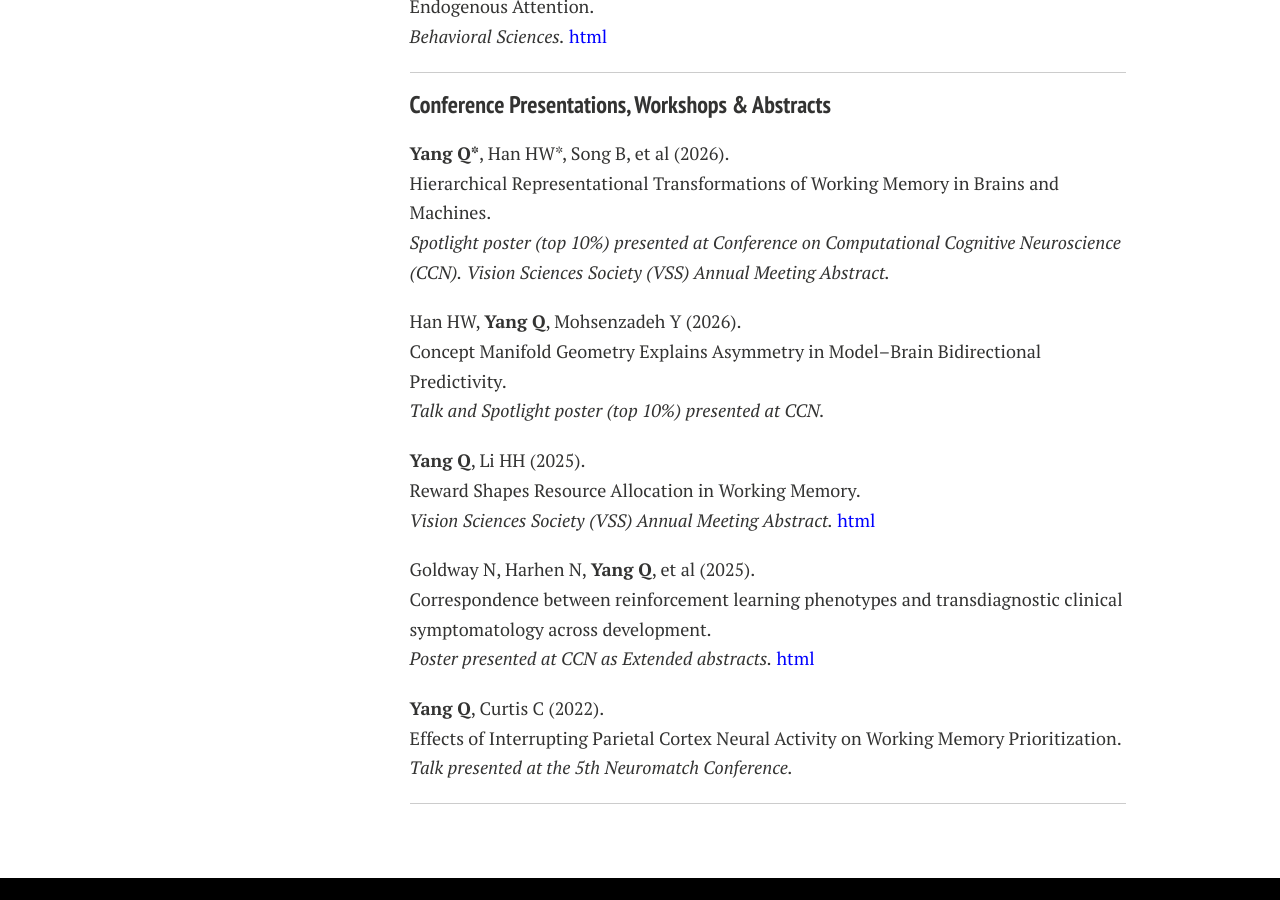
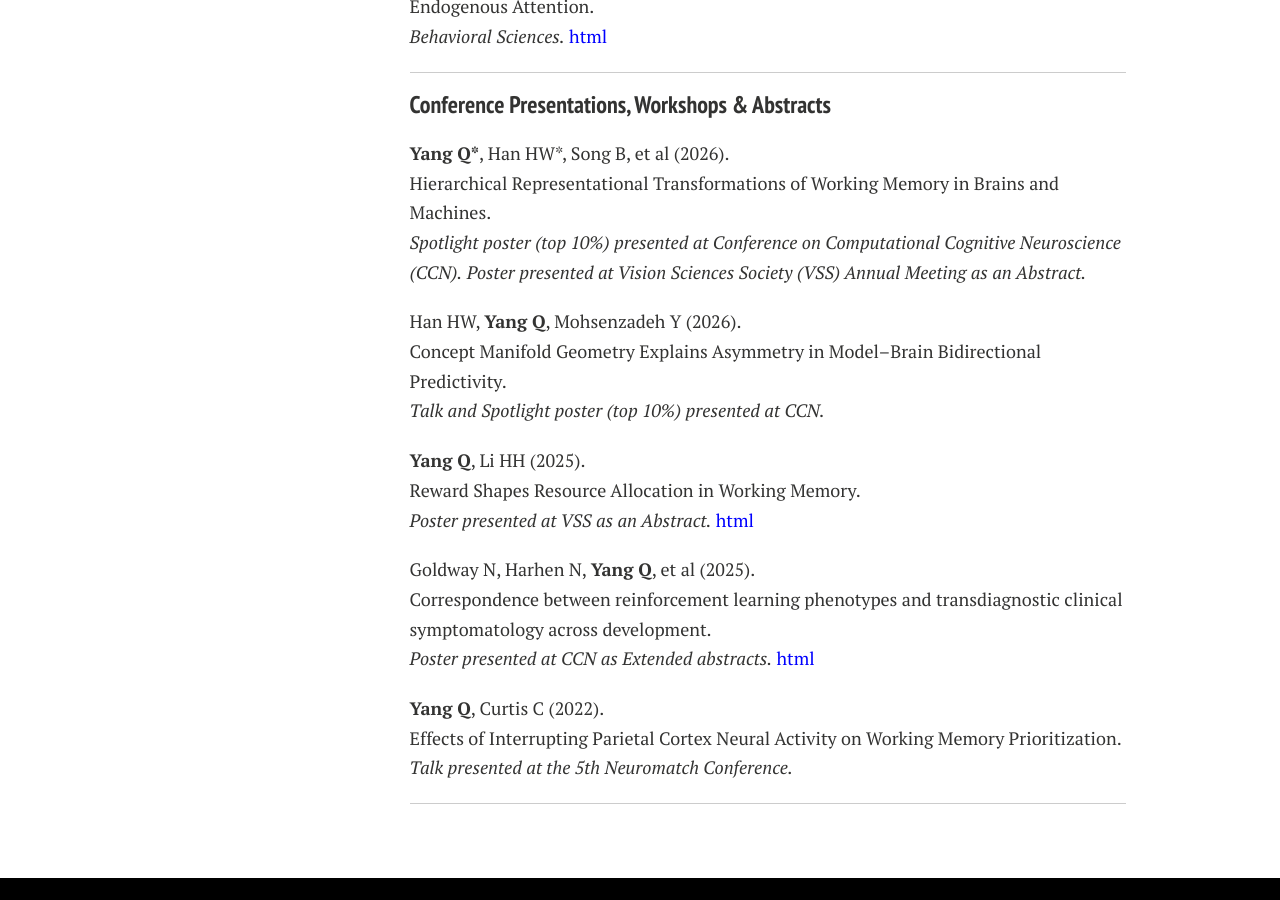
Before and after one commit to Qingqing-Yang-177/Qingqing-Yang-177.github.io, a Jekyll site: the page built from publications.md, in a window 1280 px wide and 900 px high, scrolled down 614 px. Built offline with Jekyll 4.4.1, drawn with Linux system fonts in a browser that asks for light colours; nearby versions of some CDN libraries; comment, search, counter and statistics services are not loaded; a style sheet for code colours, icons or effects is not loaded.

Commit message:
Update publications.md

```diff
--- a/publications.md
+++ b/publications.md
@@ -38,7 +38,7 @@ title: Publications
  <strong>Yang Q*</strong>, Han HW*, Song B, et al (2026). <br>
  Hierarchical Representational Transformations of Working Memory in Brains and Machines. <br>
  <em>Spotlight poster (top 10%) presented at Conference on Computational Cognitive Neuroscience (CCN).</em>
- <em>Vision Sciences Society (VSS) Annual Meeting Abstract.</em>
+ <em>Poster presented at Vision Sciences Society (VSS) Annual Meeting as an Abstract.</em>
 </div>
 
 <div style="margin: 0; margin-bottom: 20px;">
@@ -50,7 +50,7 @@ title: Publications
 <div style="margin: 0; margin-bottom: 20px;">
  <strong>Yang Q</strong>, Li HH (2025). <br>
  Reward Shapes Resource Allocation in Working Memory. <br>
- <em>Vision Sciences Society (VSS) Annual Meeting Abstract.</em> <a href="https://doi.org/10.1167/jov.25.9.2217" style="color: blue;"> html</a>
+ <em>Poster presented at VSS as an Abstract.</em> <a href="https://doi.org/10.1167/jov.25.9.2217" style="color: blue;"> html</a>
 </div>
 
 <div style="margin: 0; margin-bottom: 20px;">
```
